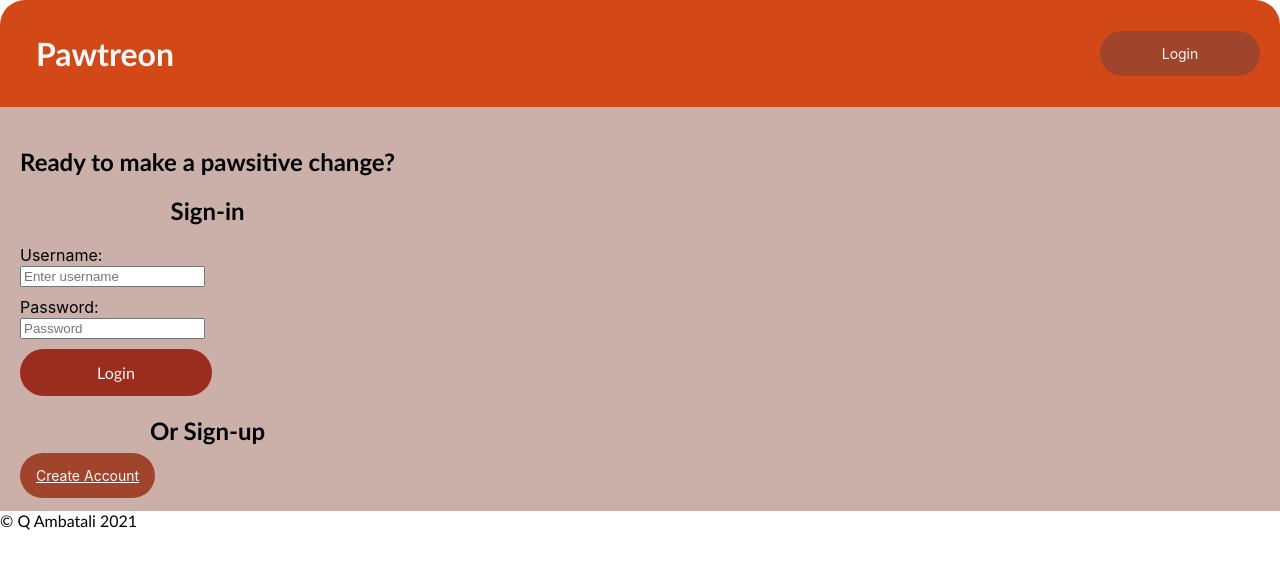
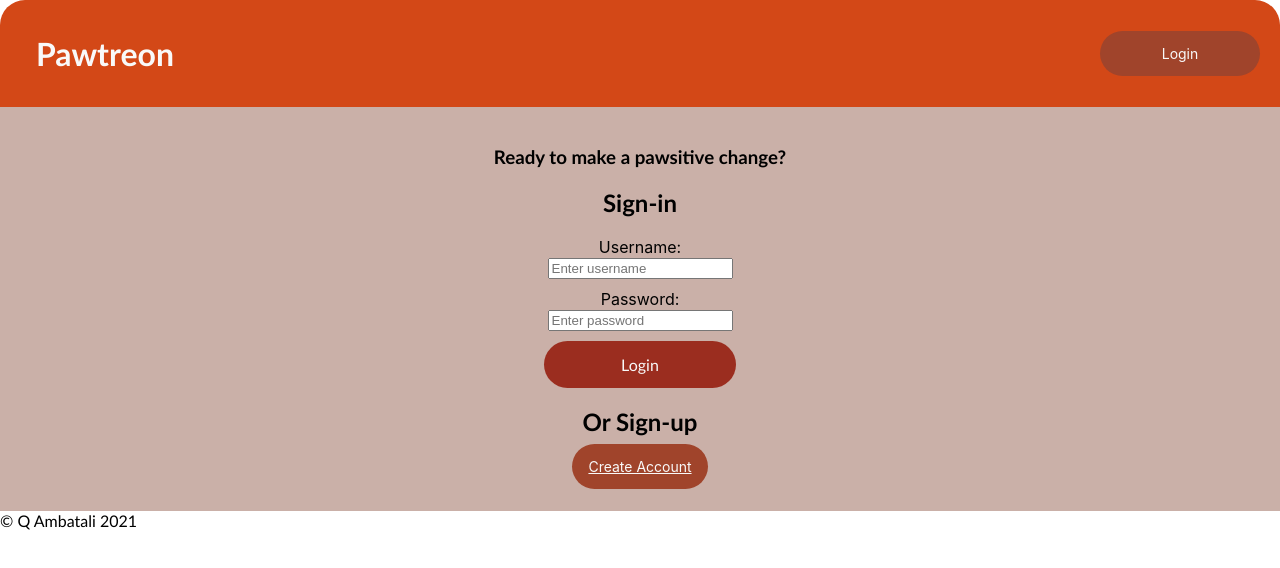
Before and after one commit to aeineeuq/crowdfunding, a React (Create React App) app: page /login in a window 1280 px wide. Shown: the top 568 px of the page. Built offline with nearby package versions, Linux system fonts and the light colour scheme.

Commit message:
Minor form styling update

```diff
--- a/src/App.css
+++ b/src/App.css
@@ -90,14 +90,11 @@ div.cside {
 form {
   display: table;
   padding: 10px;
+  text-align: center;
   }
 
-#project-form {
-  max-width: 80vw;
-}
-
 #title, #image, #goal, #location {
-  min-width: 50vw;
+  min-width: 70vw;
 }
 
 #description {
@@ -106,6 +103,7 @@ form {
 }
 
 label {
+  width: 100vw;
   display: table-cell;
   text-align: center;
 }
@@ -116,11 +114,6 @@ input{
   margin-bottom: 10px;
   word-wrap: break-word;
 }
-
-
-/* textarea{
-  width: 600px;
-} */
 
 button{
   background-color: #9B2D1F;
--- a/src/components/Forms/CreateProjectForm.jsx
+++ b/src/components/Forms/CreateProjectForm.jsx
@@ -87,7 +87,7 @@ const CreateProjectForm = () => {
     return(
       <div className="cside">
       <h3>Post Your Pawtreon Project!</h3>
-      <form id="project-form">
+      <form>
         <div>
           <label>Project Title: </label>
           <input
--- a/src/components/Forms/CreateUserForm.jsx
+++ b/src/components/Forms/CreateUserForm.jsx
@@ -37,6 +37,7 @@ function RegisterForm() {
                         <input
                         type="text"
                         id="username"
+                        placeholder="Username"
                         onChange={handleChange} />
                     </div>
                     <div>
@@ -44,6 +45,7 @@ function RegisterForm() {
                         <input
                         type="text"
                         id="email"
+                        placeholder="Email"
                         onChange={handleChange} />
                     </div>
                     <div>
@@ -51,6 +53,7 @@ function RegisterForm() {
                         <input
                         type="password"
                         id="password"
+                        placeholder="Password"
                         onChange={handleChange} />
                     </div>
                     <button type="submit" onClick={handleSubmit}>Sign Up</button>
--- a/src/components/Forms/LoginForm.jsx
+++ b/src/components/Forms/LoginForm.jsx
@@ -39,6 +39,7 @@ const LoginForm = () => {
         console.log(window.location)
         window.location=`${window.location.origin}/`
         history.push("/");
+        // history.push("/CreateProjectPage");
         console.log(response);
         console.log(window.location)
         window.location = `${window.location.origin}/`
@@ -50,7 +51,7 @@ const LoginForm = () => {
     <div className="cside">
     <form onSubmit={handleSubmit}>
       <div>
-        <h2>Ready to make a pawsitive change? </h2>
+        <h3>Ready to make a pawsitive change? </h3>
         <h2>Sign-in</h2>
         <label>Username: </label>
         <input
@@ -65,7 +66,7 @@ const LoginForm = () => {
         <input
           type="password"
           id="password"
-          placeholder="Password"
+          placeholder="Enter password"
           onChange={handleChange}
         />
       </div>
```
